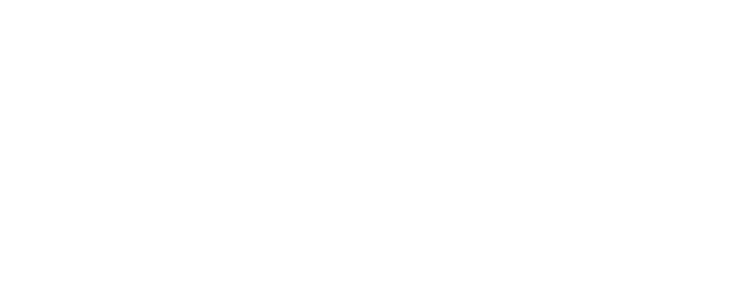
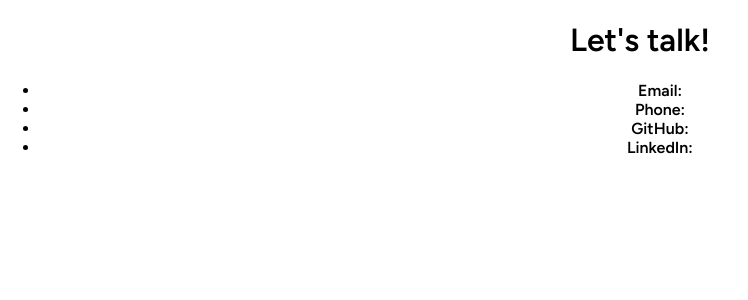
Before and after one commit to Cassie-Andrews/mmc6145-01-01-andrews-cassie, a React (Vite) app: page /contact in a window 1280 px wide. Before the commit this address had no page. Shown: the top 300 px of the page, without its empty margins (0-748 px from the left). Built offline with nearby package versions, Linux system fonts and the light colour scheme; the HTML template or start-up script is replaced by a standard one.

Commit message:
Update about and contact page content

```diff
--- a/src/App.jsx
+++ b/src/App.jsx
@@ -1,5 +1,7 @@
 import { Route, Routes } from 'react-router-dom'
 import Home from './pages/home'
+import About from './pages/about'
+import Contact from './pages/contact'
 
 
 export default function App() {
@@ -7,6 +9,8 @@ export default function App() {
     <>
       <Routes>
         <Route path="/" element={<Home />} />
+        <Route path="/about" element={<About />} />
+        <Route path="/contact" element={<Contact />} />
       </Routes>
     </>
   )
--- a/src/index.css
+++ b/src/index.css
@@ -36,4 +36,5 @@ button:hover {
   border-radius: 4px;
   padding: 8px 16px;
   text-transform: uppercase;
+  cursor: pointer;
 }
--- a/src/pages/about.jsx
+++ b/src/pages/about.jsx
@@ -0,0 +1,20 @@
+import styles from '../styles/about.module.css'
+
+export default function about() {
+  const interests = [
+    "Web design",
+    "Illustration",
+    "Bookbinding",
+    "Reading"
+  ]
+  return (
+    <main>
+      <h1 className={styles.about}>About Me</h1>
+      <p>Lorem ipsum dolor, sit amet consectetur adipisicing elit. Esse totam at in accusantium tempora non nostrum possimus nihil consectetur, quos assumenda consequatur quibusdam inventore necessitatibus temporibus nisi? Accusantium, nesciunt hic.</p>
+      <h2>My Interests</h2>
+      <>
+        {interests.map((interests, i) => <Interest key={i}>{interests}</Interest> )}
+      </>
+    </main>
+  )
+}
--- a/src/pages/contact.jsx
+++ b/src/pages/contact.jsx
@@ -0,0 +1,15 @@
+import styles from '../styles/contact.module.css'
+
+export default function contact() {
+  return (
+    <main>
+      <h1 className={styles.contact}>Let's talk!</h1>
+      <ul>
+        <li>Email:</li>
+        <li>Phone:</li>
+        <li>GitHub:</li>
+        <li>LinkedIn:</li>
+      </ul>
+    </main>
+  )
+}
--- a/src/pages/home.jsx
+++ b/src/pages/home.jsx
@@ -5,14 +5,14 @@ import { Children } from 'react'
 export default function Home() {
   const projectTitle = [
     "Project Title 1",
-    "Project Title 2",
-    "Project Title 3"
+    "Project Title 2"
   ]
   return (
     <main>
       <h1 className={styles.home}>Cassie Andrews</h1>
       <h2>Graphic & Web Designer</h2>
-      <button>Contact</button>
+      <button href="../about">About</button>
+      <button href="../contact">Contact</button>
       <>
         {projectTitle.map((projectTitle, i) => <Project key={i}>{projectTitle}</Project> )}
       </>
```
Also changed, not shown: src/Interest.jsx (added, +9 -0 lines), src/styles/about.module.css (added), src/styles/contact.module.css (added).
